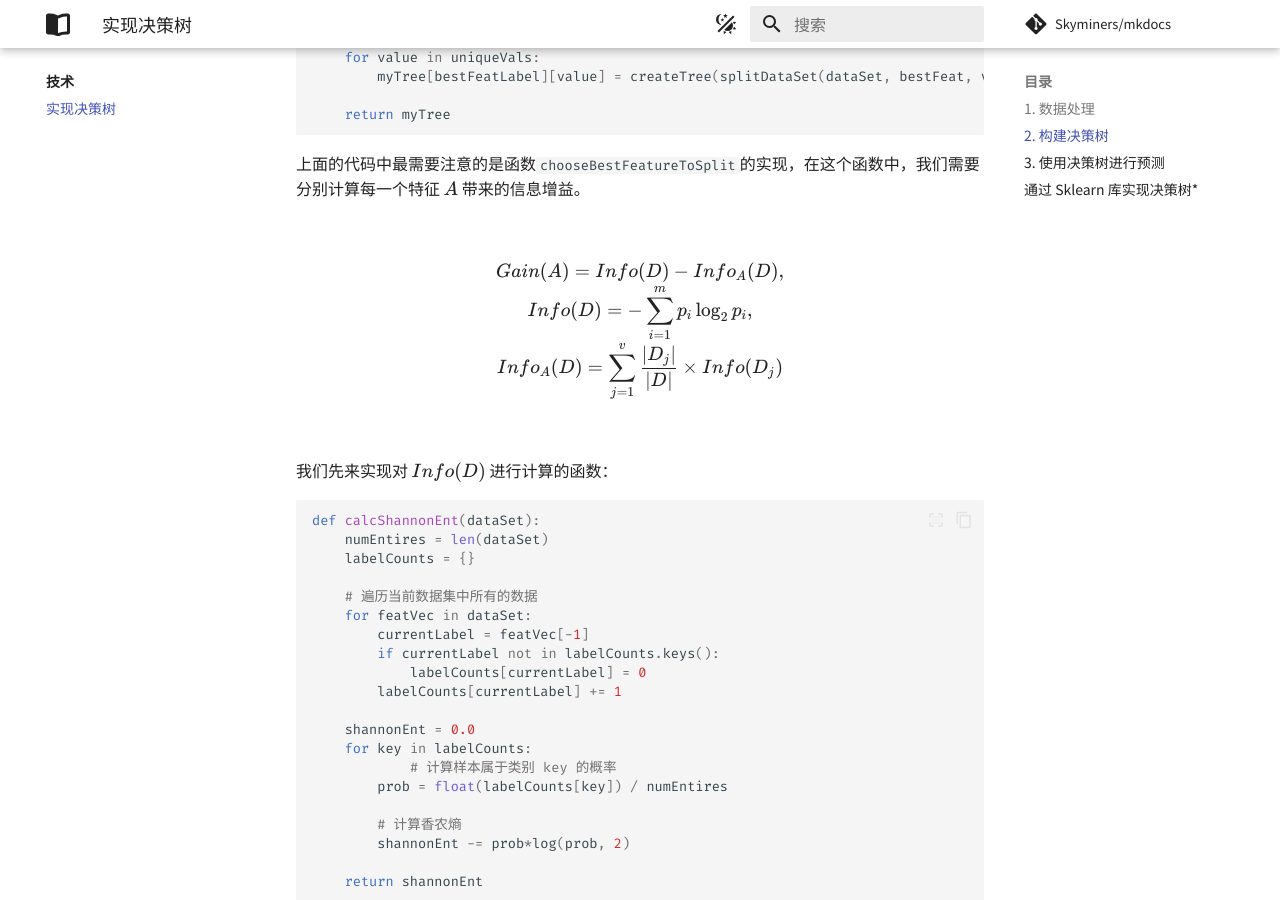
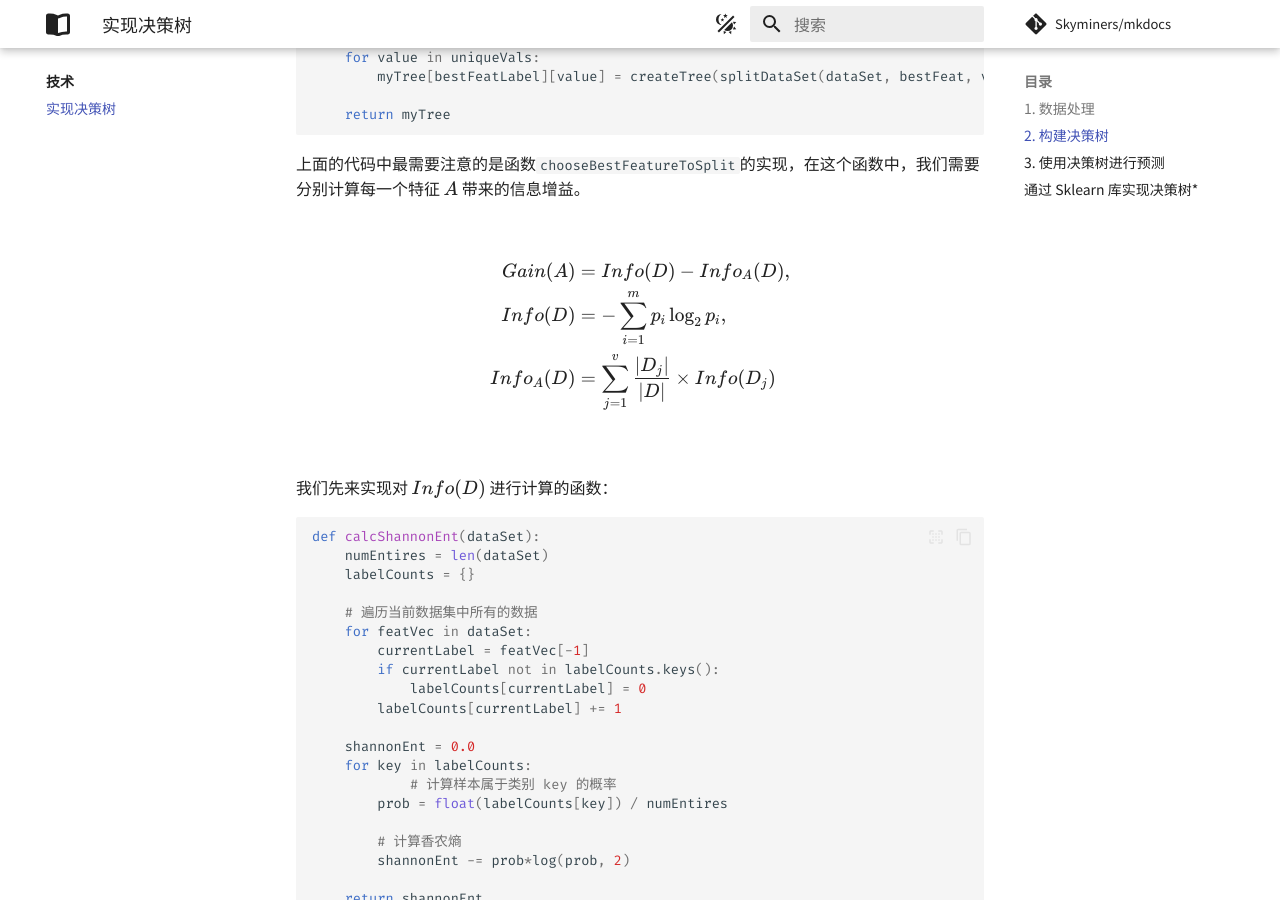
Before and after one commit to Skyminers/mkdocs, an MkDocs documentation site: the page built from docs/tech/decision_tree.md, in a window 1280 px wide and 900 px high, scrolled down 2090 px. Built offline with MkDocs 1.6.1 and Material for MkDocs 9.7.7, drawn with Linux system fonts in a browser that asks for light colours; comment, search, counter and statistics services are not loaded.

Commit message:
更新公式进行换行

```diff
--- a/docs/tech/decision_tree.md
+++ b/docs/tech/decision_tree.md
@@ -84,7 +84,11 @@ def createTree(dataSet, labels):
 上面的代码中最需要注意的是函数`chooseBestFeatureToSplit`的实现，在这个函数中，我们需要分别计算每一个特征 $A$ 带来的信息增益。
 
 $$
-Gain(A) = Info(D) - Info_A(D), \\ Info(D) = -\sum_{i=1}^mp_i\log_2p_i, \\ Info_A(D) = \sum_{j=1}^v \frac{|D_j|}{|D|}\times Info(D_j)
+\begin{align*}
+Gain(A) &= Info(D) - Info_A(D), \\
+Info(D) &= -\sum_{i=1}^mp_i\log_2p_i, \\
+Info_A(D) &= \sum_{j=1}^v \frac{|D_j|}{|D|}\times Info(D_j)
+\end{align*}
 $$
 
 我们先来实现对 $Info(D)$ 进行计算的函数：
```
